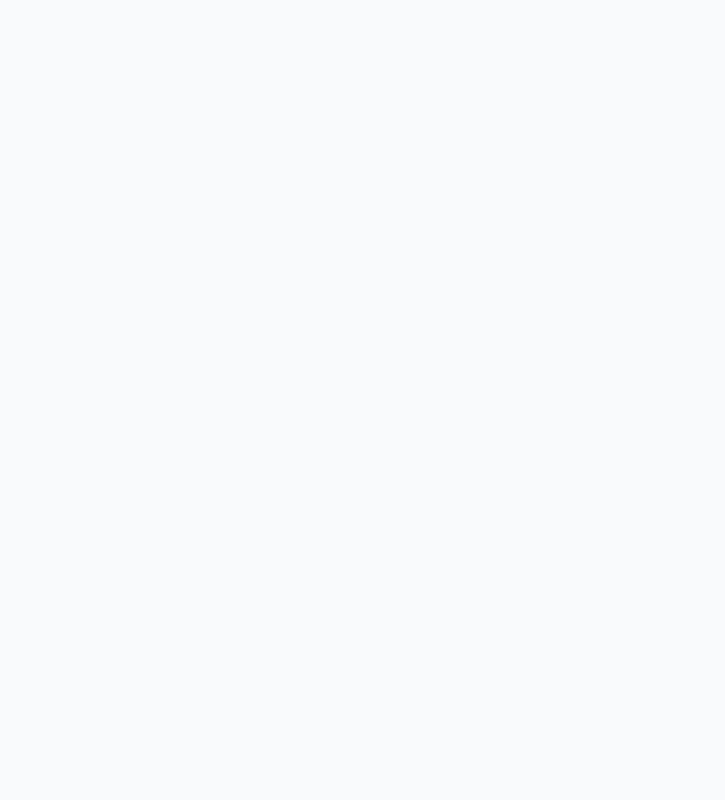
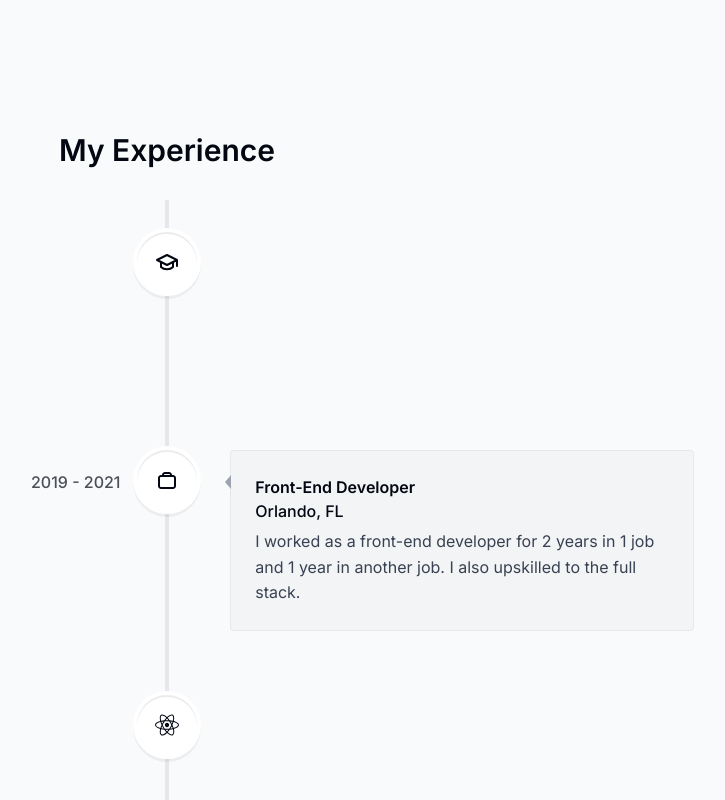
Before and after one commit to JoshuaM195/Portfolio3.0, a Next.js app: page / in a window 1280 px wide. Shown: the part 2800-3600 px from the top of the page, without its empty margins (473-1198 px from the left). Built offline with nearby package versions, Linux system fonts and the light colour scheme.

Commit message:
implemented experience section

```diff
--- a/src/app/globals.css
+++ b/src/app/globals.css
@@ -1,3 +1,7 @@
 @tailwind base;
 @tailwind components;
 @tailwind utilities;
+
+html {
+  --line-color: #e5e7eb;
+}
--- a/src/app/page.tsx
+++ b/src/app/page.tsx
@@ -1,8 +1,10 @@
 import About from "@/components/about";
+import Experience from "@/components/experience";
 import Intro from "@/components/intro";
 import Projects from "@/components/projects";
 import SectionDivider from "@/components/section-divider";
 import Skills from "@/components/skills";
+
 export default function Home() {
   return (
     <main className="flex flex-col items-center px-4">
@@ -11,6 +13,7 @@ export default function Home() {
       <About />
       <Projects />
       <Skills />
+      <Experience />
     </main>
   );
 }
--- a/src/components/experience.tsx
+++ b/src/components/experience.tsx
@@ -1,3 +1,5 @@
+"use client";
+
 import React from "react";
 import SectionHeading from "./section-heading";
 import {
@@ -5,12 +7,42 @@ import {
   VerticalTimelineElement,
 } from "react-vertical-timeline-component";
 import "react-vertical-timeline-component/style.min.css";
+import { experiencesData } from "../lib/data";
 
 export default function Experience() {
   return (
     <section id="experience">
       <SectionHeading>My experience</SectionHeading>
-      <VerticalTimeline></VerticalTimeline>
+      <VerticalTimeline lineColor="">
+        {experiencesData.map((item, index) => (
+          <React.Fragment key={index}>
+            <VerticalTimelineElement
+              contentStyle={{
+                background: "#f3f4f6",
+                boxShadow: "none",
+                border: "1px solid rgba(0, 0, 0, 0.05)",
+                textAlign: "left",
+                padding: "1.3rem 2 rem",
+              }}
+              contentArrowStyle={{
+                borderRight: "0.4rem solid #9ca3af",
+              }}
+              date={item.date}
+              icon={item.icon}
+              iconStyle={{
+                background: "white",
+                fontSize: "1.5rem",
+              }}
+            >
+              <h3 className="font-semibold capatilize">{item.title}</h3>
+              <p className="font-normal !mt-0">{item.location}</p>
+              <p className="!mt-1 !font-normal text-gray-700">
+                {item.description}
+              </p>
+            </VerticalTimelineElement>
+          </React.Fragment>
+        ))}
+      </VerticalTimeline>
     </section>
   );
 }
```
